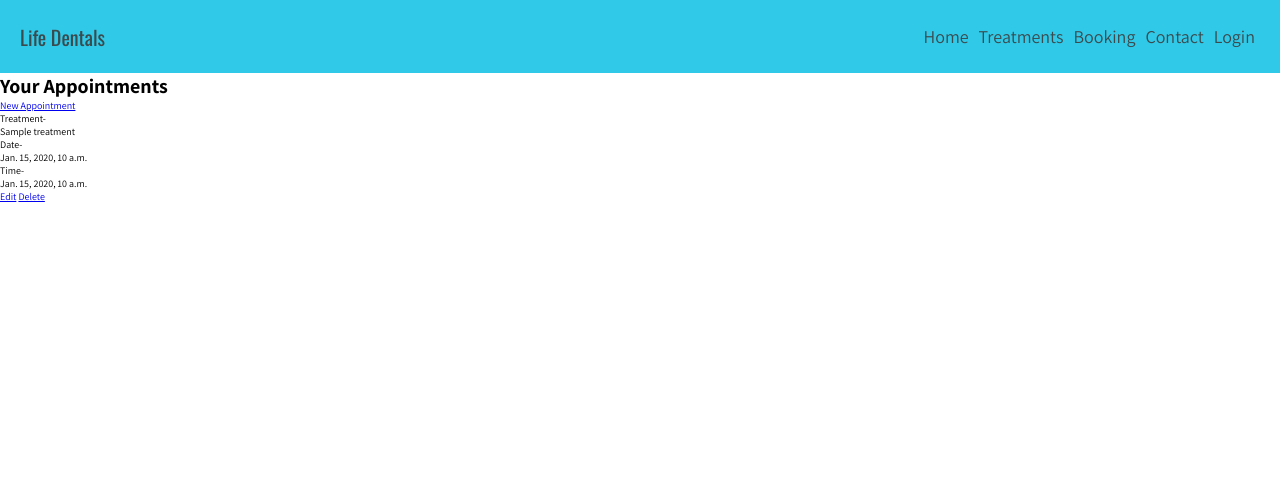
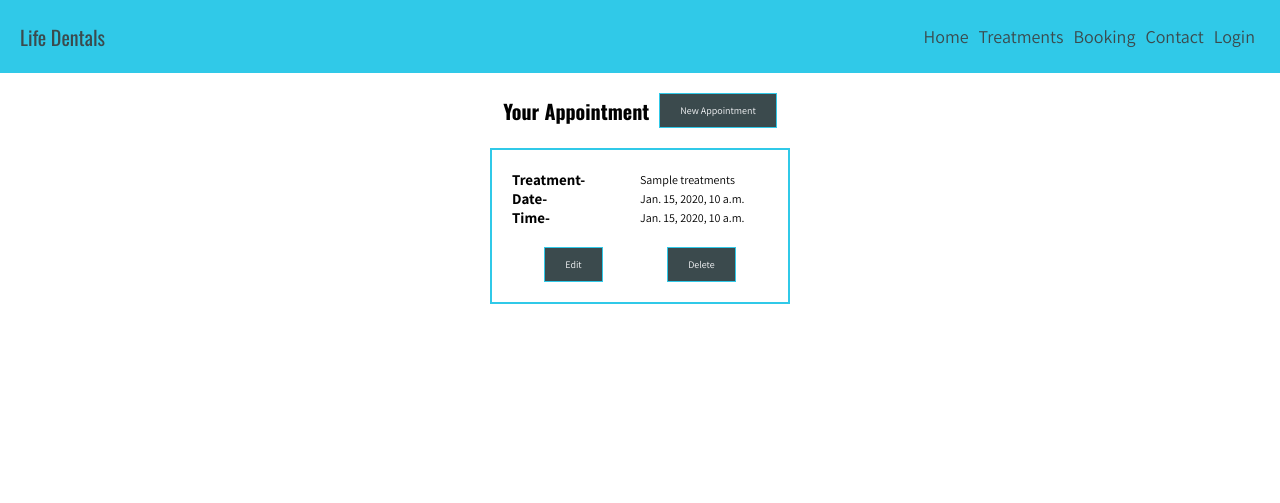
Before and after one commit to Jack112-create/Life-Dentals, a Django app: template booking/templates/booking/booking.html in a window 1280 px wide. Shown: the top 503 px of the page. Run offline with Django 3.2, Linux system fonts and the light colour scheme; the template is opened without the code that fills it: most values are stand-ins (such as "Sample title", 1, 10 or a date in 2020); parts of the project's set-up code (start-up, migrations or seed data) failed here and were passed over.

Commit message:
Add styles to booking.html

```diff
--- a/booking/static/css/booking.css
+++ b/booking/static/css/booking.css
@@ -0,0 +1,72 @@
+:root {
+    --ui-blue: #30C9E8;
+    --ui-grey: #3B4A4D;
+    --ui-light-grey: #F7F8FA;
+    --ui-white: #FFFFFF;
+    --ui-red: #FF4431;
+    --ui-green: #50CB9D;
+    --ui-orange: #F6B002;
+}
+
+.appointment-header {
+    text-align: center;
+    justify-content: center;
+    display: flex;
+    align-items: center;
+    margin: 2rem;
+}
+
+.appointment-btn {
+    color: var(--ui-light-grey);
+    text-decoration: none;
+    padding: 1rem 2rem;
+    border: 0.1rem solid var(--ui-blue);
+    background-color: var(--ui-grey);
+    margin-left: 0.5rem;
+}
+
+.appointment-header h1 {
+    font-family: 'Oswald', sans-serif;
+    margin-right: 0.5rem;
+}
+
+.appointments {
+    width: 300px;
+    max-width: 500px;
+    margin: 0 auto;
+}
+
+.appointment-card {
+    border: 0.2rem solid var(--ui-blue);
+    padding: 2rem;
+    text-align: left;
+}
+
+.appointment-treatment, .appointment-date, .appointment-time {
+    display: flex;
+    align-items: center;
+}
+
+.booking-time, .booking-date, .booking-treatment {
+    font-size: 1.5rem;
+    font-weight: bold;
+    width: 50%;
+}
+
+.appointment-treatment p, .appointment-date p, .appointment-time p {
+    font-size: 1.2rem;
+}
+
+.card-buttons {
+    margin-top: 2rem;
+    display: flex;
+    justify-content: space-around;
+}
+
+.edit-btn, .delete-btn {
+    color: var(--ui-light-grey);
+    text-decoration: none;
+    padding: 1rem 2rem;
+    border: 0.1rem solid var(--ui-blue);
+    background-color: var(--ui-grey);
+}
--- a/booking/templates/booking/booking.html
+++ b/booking/templates/booking/booking.html
@@ -9,7 +9,7 @@
 {% block content %}
 
 <header class="appointment-header">
-    <h1>Your Appointments</h1>
+    <h1>Your Appointment</h1>
     <a href="{% url 'create-booking' %}" class="appointment-btn">New Appointment</a>
 </header>
 <section class="appointments">
@@ -21,10 +21,10 @@
     </ul>
     {% endif %}
 
-    <div class="appointment">
+    <div class="appointment-card">
         <div class="appointment-treatment">
             <span class="booking-treatment">Treatment- </span>
-            <p>{{bookings.treatment}}</p>
+            <p>{{bookings.treatments}}</p>
         </div>
         <div class="appointment-date">
             <span class="booking-date">Date- </span>
@@ -34,8 +34,10 @@
             <span class="booking-time">Time- </span>
             <p>{{bookings.booking_time}}</p>
         </div>
-        <a href="#" class="edit-btn">Edit</a>
-        <a href="#" class="delete-btn">Delete</a>
+        <div class="card-buttons">
+            <a href="#" class="edit-btn">Edit</a>
+            <a href="#" class="delete-btn">Delete</a>
+        </div>
     </div>
 </section>
 <script src="{% static 'js/booking.js' %}"></script>
```
